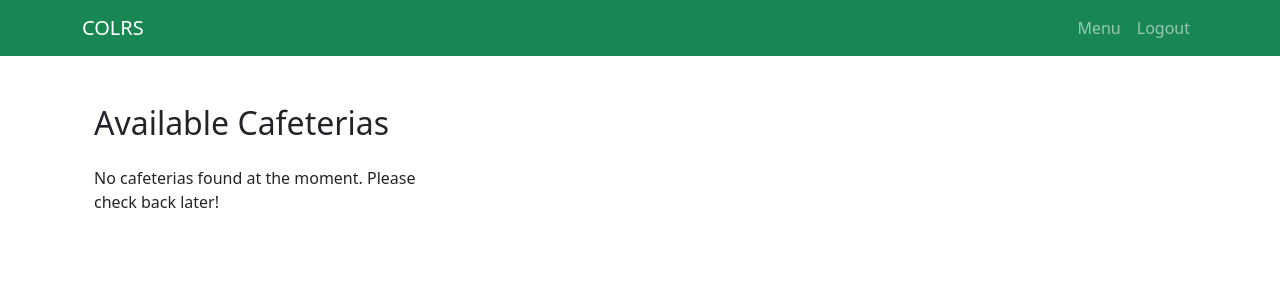
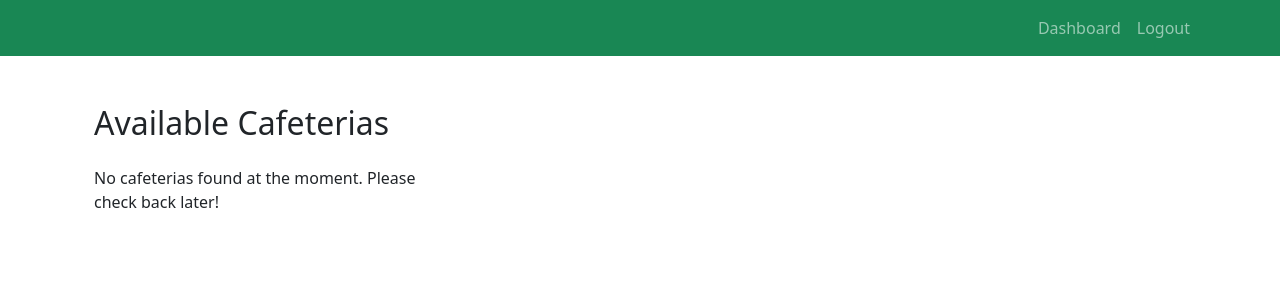
Before and after one commit to munyokiephraim-ctrl/COLRS, a Flask app: page /student/restaurants in a window 1280 px wide. Shown: the top 300 px of the page. Run offline with Flask 3, Linux system fonts and the light colour scheme; the visitor is signed in with stand-in values (Sample User, id 1); data that the repository does not hold is empty.

Commit message:
Fix menu crash and update navbar logic

```diff
--- a/app/student/routes.py
+++ b/app/student/routes.py
@@ -30,7 +30,7 @@ def menu():
             return f"Order Placed Successfully! <a href='/menu'>Back to Menu</a>"
 
     # Fetch available items and send them to the HTML template
-    available_items = MenuItem.query.filter_by(is_available=True).all()
+    available_items = MenuItem.query.all()
     return render_template('menu.html', items=available_items)
 
 @student_bp.route('/restaurants')
--- a/app/templates/base.html
+++ b/app/templates/base.html
@@ -10,16 +10,23 @@
 <body>
     <nav class="navbar navbar-expand-lg navbar-dark bg-success">
         <div class="container">
-            <a class="navbar-brand" href="{{ url_for('main.index') }}">COLRS</a>
-            <div class="navbar-nav">
+           <ul class="navbar-nav ms-auto">
     {% if current_user.is_authenticated %}
-                    <a class="nav-link" href="{{ url_for('student.menu') }}">Menu</a>
+        <li class="nav-item">
+            <a class="nav-link" href="{{ url_for('student.dashboard') }}">Dashboard</a>
+        </li>
+        <li class="nav-item">
             <a class="nav-link" href="{{ url_for('auth.logout') }}">Logout</a>
+        </li>
     {% else %}
+        <li class="nav-item">
             <a class="nav-link" href="{{ url_for('auth.login') }}">Login</a>
+        </li>
+        <li class="nav-item">
             <a class="nav-link" href="{{ url_for('auth.register') }}">Register</a>
+        </li>
     {% endif %}
-            </div>
+</ul>
         </div>
     </nav>
 
--- a/app/templates/student/restaurants.html
+++ b/app/templates/student/restaurants.html
@@ -14,7 +14,7 @@
                 </div>
                 <div class="card-footer bg-transparent border-top-0">
                     <!-- You will link to the menu view here in the next step -->
-                    <a href="#" class="btn btn-outline-primary w-100">View Menu</a>
+                    <a href="{{ url_for('student.view_menu', restaurant_id=restaurant.id) }}" class="btn btn-outline-primary w-100">View Menu</a>
                 </div>
             </div>
         </div>
```
Also changed, not shown: app/templates/student/menu.html (added, +19 -0 lines). Lines whose indentation alone changed are shown as unchanged.
